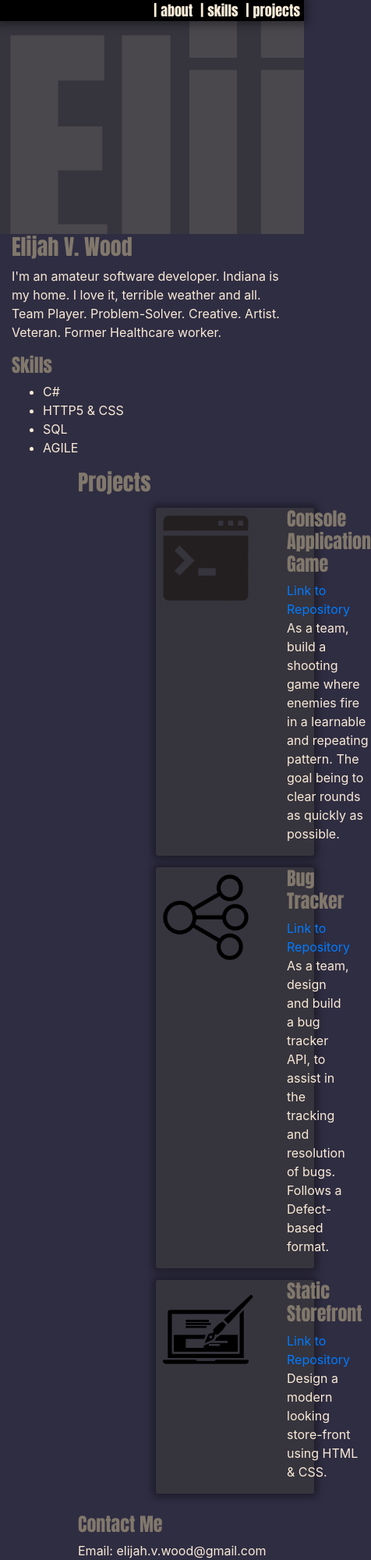
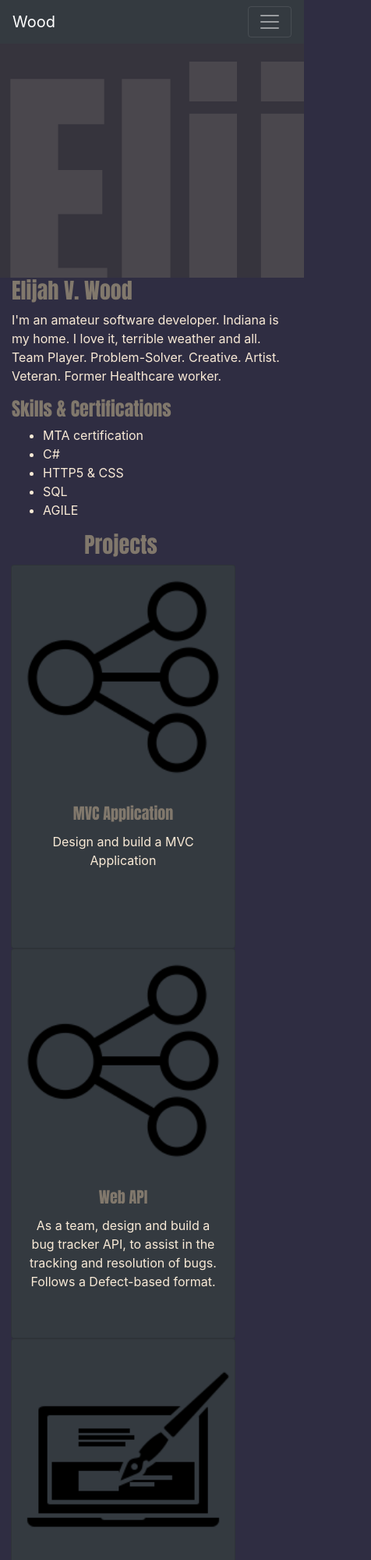
Before and after one commit to elijah-v-wood/Portfolio, a plain HTML site: page index.html in a window 390 px wide. Shown: the top 2000 px of the page at 78% size, 476 px wide, since content can reach past the window. Drawn offline with nearby package versions, Linux system fonts and the light colour scheme.

Commit message:
added responsive features and made page more mobile friendly

```diff
--- a/index.html
+++ b/index.html
@@ -16,16 +16,25 @@
 </head>
 <body>
     <!-- Navbar -->
-    <div id="nav">
-        <ul>
-            <li><a href="#projects">projects</a></li>
-            <li id="break">|</li>
-            <li><a href="#skills">skills</a></li>
-            <li id="break">|</li>
-            <li><a href="#about">about</a></li>
-            <li id="break">|</li>
+    <nav class="navbar navbar-expand-lg navbar-dark bg-dark">
+  <a class="navbar-brand" href="#">Wood</a>
+  <button class="navbar-toggler" type="button" data-toggle="collapse" data-target="#navbarNav" aria-controls="navbarNav" aria-expanded="false" aria-label="Toggle navigation">
+    <span class="navbar-toggler-icon"></span>
+  </button>
+  <div class="collapse navbar-collapse" id="navbarNav">
+    <ul class="navbar-nav">
+      <li class="nav-item active">
+        <a class="nav-link" href="#">Projects<span class="sr-only">(current)</span></a>
+      </li>
+      <li class="nav-item">
+        <a class="nav-link" href="#">About</a>
+      </li>
+      <li class="nav-item">
+        <a class="nav-link" href="#">Skills</a>
+      </li>
     </ul>
   </div>
+</nav>
     <!-- Header -->
     <div class="head">
     <img id="headshot" src="./assets/unnamed.gif" alt="headshot"/>
@@ -42,8 +51,9 @@
             </p>
         </div>
         <div class="container">
-            <h4>Skills</h4>
+            <h4>Skills & Certifications</h4>
             <ul>
+                <li>MTA certification</li>
                 <li>C#</li>
                 <li>HTTP5 & CSS</li>
                 <li>SQL</li>
@@ -52,37 +62,56 @@
         </div>
     </div>
     <!-- Projects -->
-    <div class="projects">
+    <div class="project-line">
             <h3>Projects</h3>
-        <div id="proj">
-            <img src="./assets/console-icon-1.png"/>
-            <ul>
-            <li><h4>Console Application Game</h4></li>
-            <li><a href="https://github.com/elijah-v-wood/ConsoleGame_CoverShooter">
-                Link to Repository
-            </a></li>
-            <li>As a team, build a shooting game where enemies fire in a learnable and repeating pattern. The goal being to clear rounds as quickly as possible.</li>
-            </ul>
+        <div class="project-card">
+        <div class="card bg-dark" style="width: 18rem;" >
+            <a href="https://github.com/elijah-v-wood/ConsoleGame_CoverShooter">
+            <img class="card-img-top" src="./assets/API.png" alt="Card image cap">
+            <div class="card-body">
+                <h5 class="card-title">MVC Application</h5>
+              <p class="card-text">Design and build a MVC Application</p>
             </div>
-        <div id="proj">
-            <img src="./assets/API.png"/>
-            <ul>
-                <li><h4>Bug Tracker</h4></li>
-                <li><a href="https://github.com/michaRZ/BugTracker">
-                    Link to Repository
-                </a></li>
-                <li>As a team, design and build a bug tracker API, to assist in the tracking and resolution of bugs. Follows a Defect-based format.</li>
-            </ul>
+            <div class="card-body"></div>
+            <div class="card-body"></div>
+            </a>
           </div>
-        <div id="proj">
-            <img src="assets/webdesign.png">
-            <ul>
-                <li><h4>Static Storefront</h4></li>
-                <li><a href="https://github.com/elijah-v-wood/StaticStoreFront/">
-                    Link to Repository
-                </a></li>
-                <li>Design a modern looking store-front using HTML & CSS.
-            </ul>
+        </div>
+        <div class="project-card">
+            <div class="card bg-dark" style="width: 18rem;" >
+                <a href="https://github.com/michaRZ/BugTracker">
+                <img class="card-img-top" src="./assets/API.png" alt="Card image cap">
+                <div class="card-body">
+                    <h5 class="card-title">Web API</h5>
+                  <p class="card-text">As a team, design and build a bug tracker API, to assist in the tracking and resolution of bugs. Follows a Defect-based format.</p>
+                </div>
+                <div class="card-body"></div>
+                </a>
+              </div>
+            </div>
+            <div class="project-card">
+                <div class="card bg-dark" style="width: 18rem;" >
+                    <a href="https://github.com/elijah-v-wood/StaticStoreFront">
+                    <img class="card-img-top" src="assets/webdesign.png" alt="Card image cap">
+                    <div class="card-body">
+                        <h5 class="card-title">Static Store Front</h5>
+                      <p class="card-text">Design a modern looking store-front using HTML & CSS.</p>
+                    </div>
+                    <div class="card-body"></div>
+                    <div class="card-body"></div>
+                    </a>
+                  </div>
+                </div>
+                <div class="project-card">
+                    <div class="card bg-dark" style="width: 18rem;" >
+                        <a href="https://github.com/elijah-v-wood/ConsoleGame_CoverShooter">
+                        <img class="card-img-top" src="./assets/console-icon-1.png" alt="Card image cap">
+                        <div class="card-body">
+                            <h5 class="card-title">Console Application</h5>
+                          <p class="card-text">As a team, build a shooting game where enemies fire in a learnable and repeating pattern. The goal being to clear rounds as quickly as possible.</p>
+                        </div>
+                        </a>
+                      </div>
                     </div>
                     </div>
     <!-- Contact -->
--- a/style.css
+++ b/style.css
@@ -9,6 +9,15 @@ a:hover
 {
     text-decoration: none;
     opacity: 45%;
+}
+.project-line{
+    text-align: center;
+    padding-right: 5rem;
+}
+.project-card{
+    margin-left: .1rem;
+    margin-right: .5rem;
+    float: right;
 }
 /* Head */
 .head
@@ -70,8 +79,11 @@ a:hover
 }
 .contact
 {
+    margin-top: 3rem;
     margin-left: 100px;
+    text-align: center;
 }
+
 .projects
 {
     margin-left: 100px;
```
Lines whose indentation alone changed are shown as unchanged.
